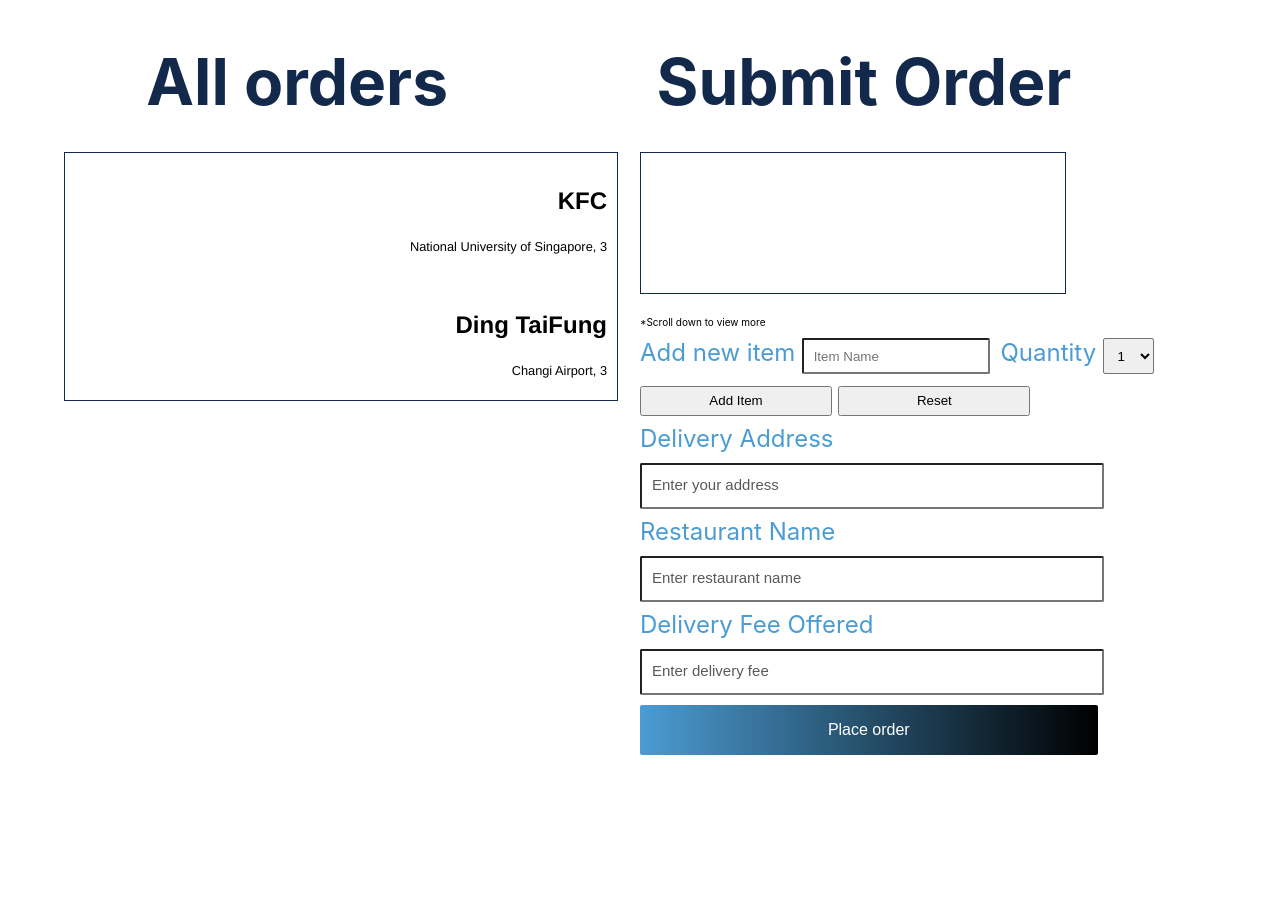
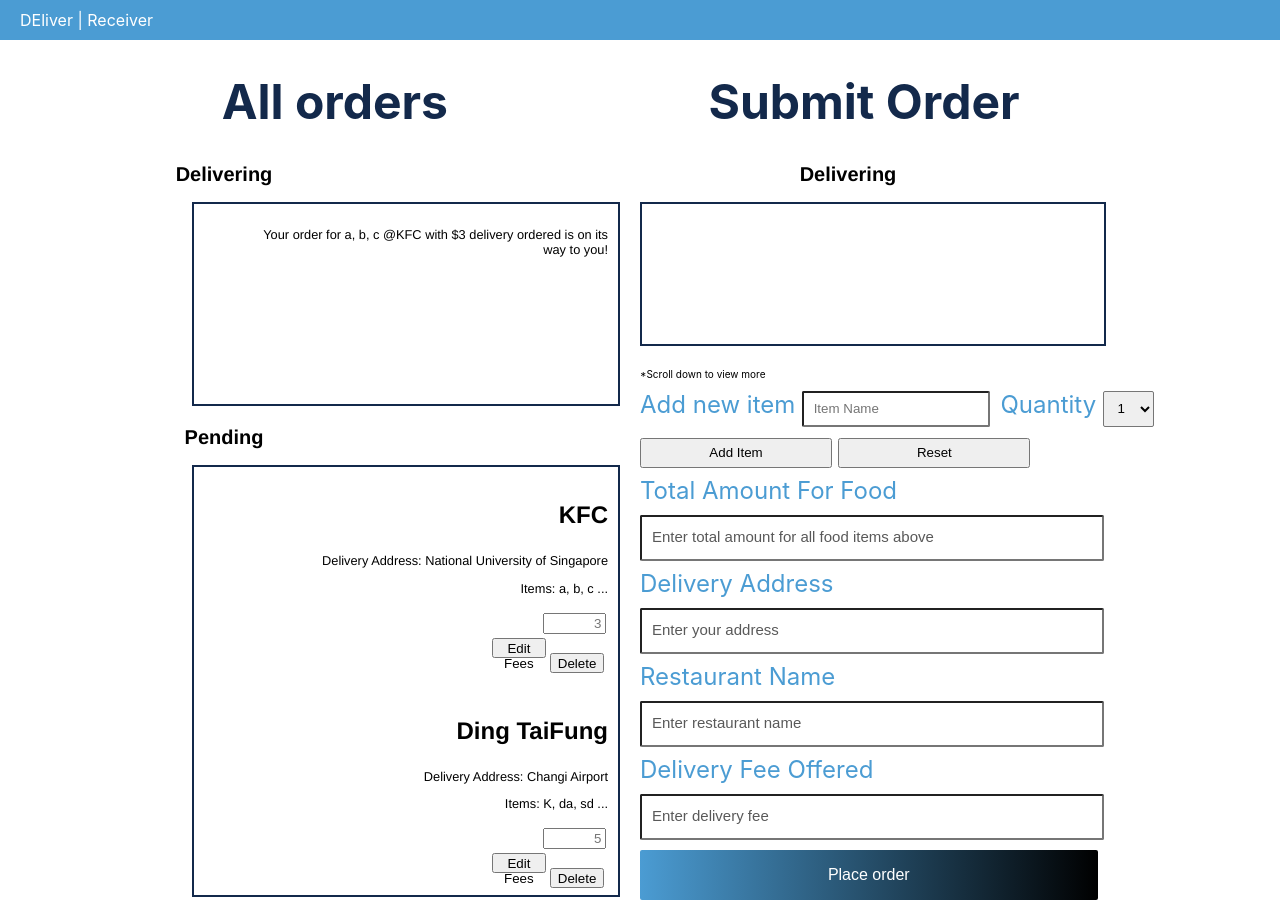
Before and after one commit to SparklinZ/DEliver, a React (Create React App) app in the folder deliver/: page /customer in a window 1280 px wide. Before the commit the page ends 800 px from the top, so only its background shows below. Built offline with nearby package versions, Linux system fonts and the light colour scheme.

Commit message:
added edit and delete buttons for orders

```diff
--- a/deliver/src/customer/Customer.jsx
+++ b/deliver/src/customer/Customer.jsx
@@ -9,7 +9,8 @@
 
     render() {
         return (
-            <div className='customerApp' style={{width:'100%'}}>
+            <div className='customerApp' style={{width:'100%', display: "inline-block"}}>
+                <header style={{ background: '#4B9CD3', color: '#fff', padding: '10px 20px' }}> DEliver | Receiver </header>
                 <OrderList/>
                 <OrderForm/>
             </div>
--- a/deliver/src/customer/OrderForm.css
+++ b/deliver/src/customer/OrderForm.css
@@ -1,12 +1,12 @@
-nav ul{
+.addItemFormNav ul{
   overflow-y:scroll;
   height:140px;
-  width:60%;
-  border:1px solid #13294B;
+  width:66%;
+  border:2px solid #13294B;
   margin-left: 0%;
 }
 
-nav li{
+.addItemFormNav li{
   font-size: 12px;
 }
 
@@ -16,7 +16,7 @@
 }
 
 .form h1 {
-  font-size: 4rem;
+  font-size: 3rem;
   text-align: center;
   width: 70%;
   margin-bottom: 2rem;
--- a/deliver/src/customer/OrderForm.jsx
+++ b/deliver/src/customer/OrderForm.jsx
@@ -6,6 +6,7 @@
     constructor() {
         super()
         this.state = {
+                        TotalAmountFood: '',
                         DeliverAddress: '',
                         RestaurantName: '',
                         FeesOffered: '',
@@ -59,7 +60,6 @@
         else {
             var newArrayOrderItem = Array.from(this.state.OrderItem);
             newArrayOrderItem[this.state.ItemIndex] = this.state.tempItem
-            console.log(newArrayOrderItem)
             var newArrayOrderQuantity = Array.from(this.state.Quantity);
             newArrayOrderQuantity[this.state.ItemIndex] = this.state.tempQuantity
 
@@ -77,18 +77,25 @@
     }
 
     handleResetItemList(event) {
-        alert('Resetting item list');
+        alert('Reset item list');
+        this.setState({
+            OrderItem: [],
+            Quantity: [],
+            ItemIndex: 0
+        }, () => {
+            console.log(this.state)
+        })
         event.preventDefault();
     }
 
-//     handleValidation(){
-//         let fields = this.state.fields;
-//         let errors = {};
-//         let formIsValid = true;
-//
-//         if (!fields[''])
-//
-//     }
+    // handleValidation(){
+    //     let fields = this.state.fields;
+    //     let errors = {};
+    //     let formIsValid = true;
+
+    //     if (!fields[''])
+
+    // }
 
 
     render() {
@@ -97,7 +104,8 @@
             <div>
                 <form className='form' style={{width: '50%', float:'right'}}>
                     <h1>Submit Order</h1>
-                    <nav>
+                    <h3 style={{fontSize:'20px', marginBottom:'0px', marginRight:'35%', textAlign:'center'}}>Delivering</h3>
+                    <nav className='addItemFormNav'>
                         <ul className='itemList'>
                             {
                                 this.state.OrderItem.map((item, index) =>
@@ -136,6 +144,9 @@
 
                 <form className='form' style={{width: '50%', float:'right'}}>
                     <div className='form=inputs'>
+                        <label className='form-label'>Total Amount For Food</label>
+                        <input className='form-input' type='number' step='0.50' min='0' name='TotalAmountFood' placeholder='Enter total amount for all food items above' value={this.state.TotalAmountFood} onChange={this.handleChange}/>
+
                         <label className='form-label'>Delivery Address</label>
                         <input className='form-input' type='text' name='DeliverAddress' placeholder='Enter your address' value={this.state.DeliverAddress} onChange={this.handleChange}/>
 
--- a/deliver/src/customer/OrderList.css
+++ b/deliver/src/customer/OrderList.css
@@ -5,7 +5,7 @@
 }
 
 .orders h1 {
-  font-size: 4rem;
+  font-size: 3rem;
   text-align: right;
   width: 70%;
   margin-bottom: 2rem;
@@ -13,15 +13,30 @@
 }
 
 
-ul {
-    justify-content: right;
-    list-style-type: none;
-    width: 80%;
-    overflow-y: scroll;
-    border:1px solid #13294B;
-    margin-left: 10%;
+.pendingOrderList ul{
+    overflow-y:scroll;
+    height:428px;
+    width:60%;
+    border:2px solid #13294B;
+    margin-left: 30%;
+  }
 
-}
+.pendingOrderList li{
+    font-size: 20px;
+  }
+
+
+.pickedUpOrderList ul{
+    overflow-y:scroll;
+    height:200px;
+    width:60%;
+    border:2px solid #13294B;
+    margin-left: 30%;
+  }
+
+.pickedUpOrderList li{
+    font-size: 20px;
+  }
 
 h3 {
     font: bold 1.5rem Helvetica, Verdana, sans-serif;
@@ -40,3 +55,48 @@
     background: #eee;
     cursor: pointer;
 }
+
+.editFeesButton {
+    width: 200px;
+    margin: 0 auto;
+    display: inline;}
+
+        .editFeesButton {
+    margin: 0 auto;
+    display: inline;
+    height: 20px;
+    width: 15%;
+    margin-top: 0.5%;
+    margin-right: 1%;
+    transition-duration: 0.4s;
+    }
+
+
+  .editFeesButton:hover {
+      cursor: pointer;
+      background-color: #00594C    ; /* Green */
+      color: white;
+    }
+
+
+.deleteOrderButton {
+    width: 200px;
+    margin: 0 auto;
+    display: inline;}
+
+        .deleteOrderButton {
+    margin: 0 auto;
+    display: inline;
+    height: 20px;
+    width: 15%;
+    margin-top: 0.5%;
+    margin-right: 1%;
+    transition-duration: 0.4s;
+    }
+
+
+  .deleteOrderButton:hover {
+      cursor: pointer;
+      background-color: #EF426F    ; /* Green */
+      color: black;
+    }
--- a/deliver/src/customer/OrderList.jsx
+++ b/deliver/src/customer/OrderList.jsx
@@ -5,9 +5,15 @@
     constructor(){
         super()
         this.state = {
-            orders:[
-                {DeliveryAddress: 'National University of Singapore', RestaurantName: 'KFC', FeesOffered: 3},
-                {DeliveryAddress: 'Changi Airport', RestaurantName: 'Ding TaiFung', FeesOffered: 3}
+            pending_orders:[
+                {id: '1', DeliveryAddress: 'National University of Singapore', RestaurantName: 'KFC', FeesOffered: 3, items: ['a', 'b', 'c']},
+                {id: '2', DeliveryAddress: 'Changi Airport', RestaurantName: 'Ding TaiFung', FeesOffered: 5, items: ['K', 'da', 'sd']},
+                {id: '3', DeliveryAddress: 'Changi Airport', RestaurantName: 'Ding TaiFung', FeesOffered: 5, items: ['K', 'da', 'sd']},
+                {id: '4', DeliveryAddress: 'Changi Airport', RestaurantName: 'Ding TaiFung', FeesOffered: 5, items: ['K', 'da', 'sd']},
+                {id: '5', DeliveryAddress: 'Changi Airport', RestaurantName: 'Ding TaiFung', FeesOffered: 5, items: ['K', 'da', 'sd']}
+            ],
+            pickedup_order: [
+                {id: '6', DeliveryAddress: 'National University of Singapore', RestaurantName: 'KFC', FeesOffered: 3, items: ['a', 'b', 'c']},
             ]
         }
     }
@@ -17,14 +23,37 @@
 
             <div className='orders' style={{width: '50%', float:'left'}}>
                 <h1>All orders</h1>
-                <ul>
-                {
-                    this.state['orders'].map(x => <li>
-                     <h3> {x.RestaurantName} </h3>
-                     <p> {x.DeliveryAddress}, {x.FeesOffered} </p>
-                    </li>)
-                }
-                </ul>
+                <h3 style={{fontSize:'20px', marginBottom:'0px', marginRight:'30%', textAlign:'center'}}>Delivering</h3>
+                <nav className='pickedUpOrderList'>
+                    <ul style={{overflowY: "scroll"}}>
+                    {
+                        this.state['pickedup_order'].map(x =>
+                        <li>
+                            <p>Your order for {x.items.join(', ')} @{x.RestaurantName} with ${x.FeesOffered} delivery ordered is on its way to you! </p>
+                        </li>)
+                    }
+                    </ul>
+                </nav>
+
+                <h3 style={{fontSize:'20px', marginBottom:'0px', marginRight:'30%', textAlign:'center'}}>Pending</h3>
+                <nav className='pendingOrderList'>
+                    <ul style={{overflowY: "scroll"}}>
+                    {
+                        this.state['pending_orders'].map(x =>
+                        <li>
+                            <h3> {x.RestaurantName} </h3>
+                            <p> Delivery Address: {x.DeliveryAddress} </p>
+                            <p> Items: {x.items.join(', ')} ...</p>
+                            <form id={x.id}>
+                                <input placeholder={x.FeesOffered} style={{width: "15%", marginBottom:"2px", marginRight:'2.5px', textAlign:'right'}}/>
+                            </form>
+                            <button className='editFeesButton'>Edit Fees</button>
+                            <button className='deleteOrderButton'>Delete</button>
+
+                        </li>)
+                    }
+                    </ul>
+                </nav>
             </div>
         )
     }
```
